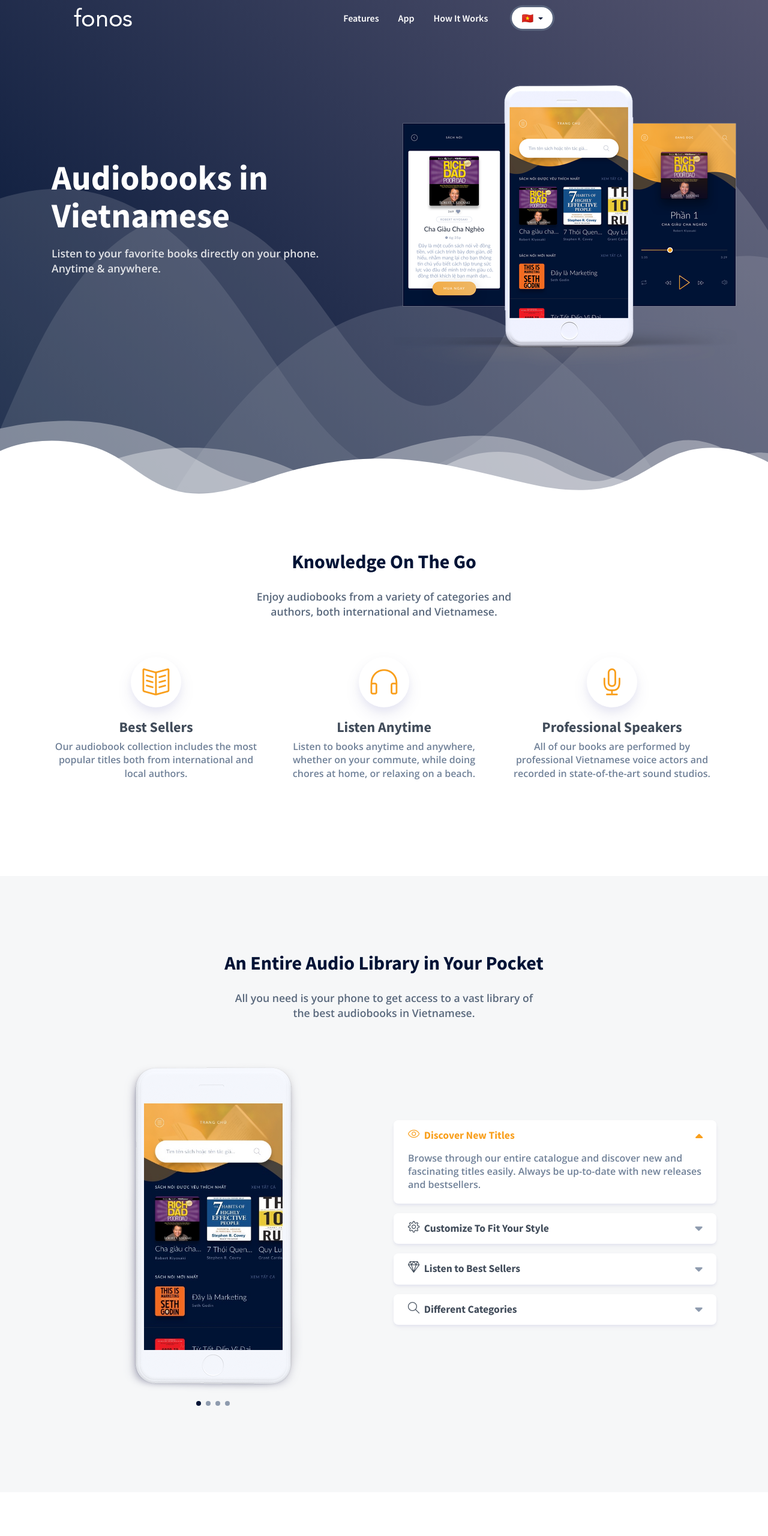
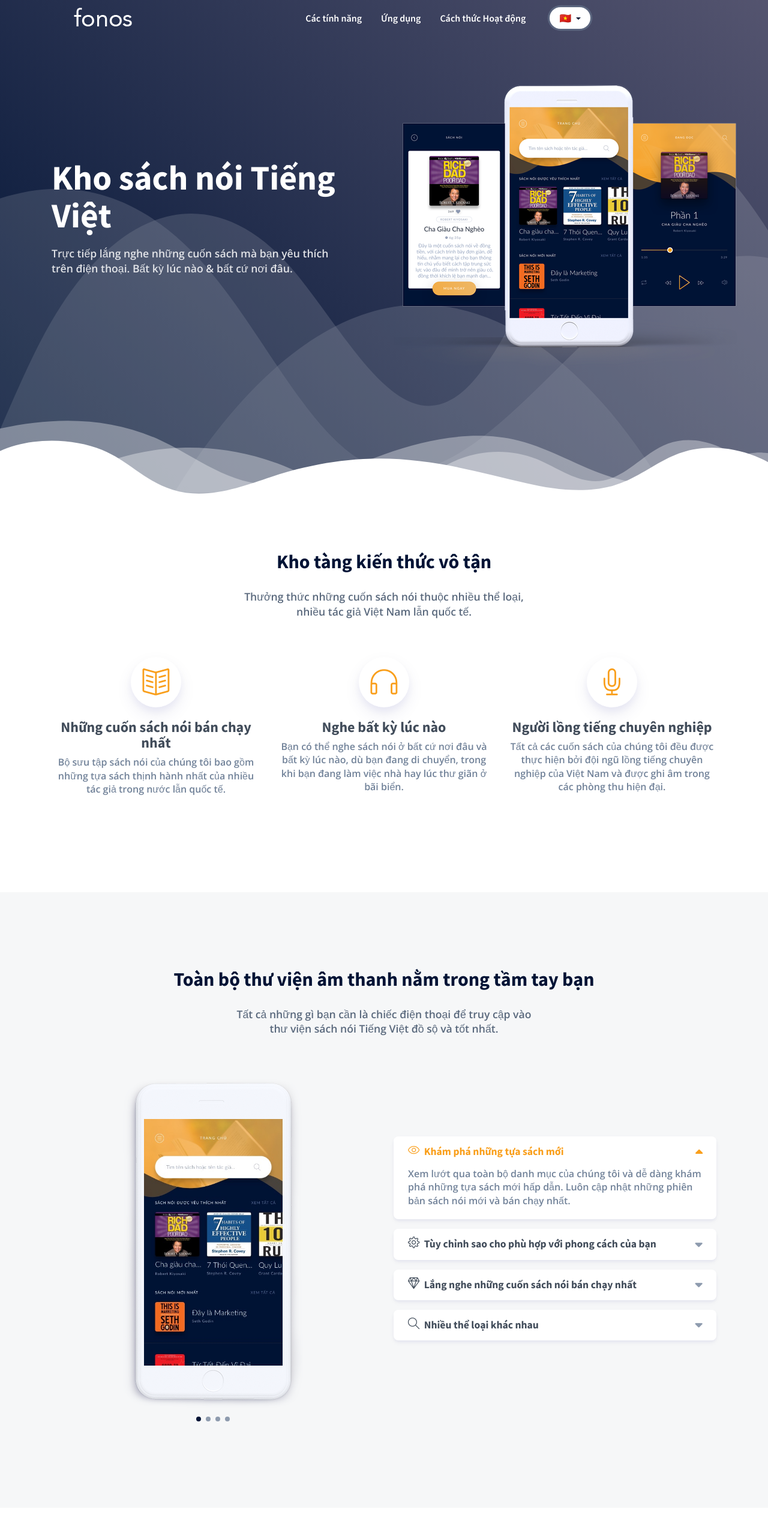
Before and after one commit to oscarjes/fonos, a website: page index.html in a window 1280 px wide. Shown: the top 2560 px of the page at 60% size. Drawn offline with nearby package versions, Linux system fonts and the light colour scheme.

Commit message:
vietnamese text

```diff
--- a/index.html
+++ b/index.html
@@ -4,7 +4,8 @@
     <meta charset="utf-8" />
     <meta http-equiv="X-UA-Compatible" content="IE=edge" />
     <meta name="viewport" content="width=device-width, initial-scale=1" />
-    <title>Fonos - Audiobooks in Vietnamese</title>
+    <title>Fonos - Kho sách nói Tiếng Việt</title>
+    <meta name="description" content="Fonos là ứng dụng di động cho phép mọi người mua sắm và lắng nghe những cuốn sách nói Tiếng Việt chất lượng cao mà không cần nỗ lực."/>
     <link
       href="https://fonts.googleapis.com/css?family=Source+Sans+Pro:600,700"
       rel="stylesheet"
@@ -25,20 +26,20 @@
         <a
           class="ui-variable-logo navbar-brand"
           href="index.html"
-          title="fonos - audiobooks in vietnamese"
+          title="Fonos - Kho sách nói Tiếng Việt"
         >
           <!-- Default Logo -->
           <img
             class="logo-default"
             src="assets/img/logo/fonos-logo.png"
-            alt="fonos - audiobooks in vietnamese"
+            alt="Fonos - Kho sách nói Tiếng Việt"
             data-uhd
           />
           <!-- Transparent Logo -->
           <img
             class="logo-transparent"
             src="assets/img/logo/fonos-logo-white.png"
-            alt="fonos - audiobooks in vietnamese"
+            alt="Fonos - Kho sách nói Tiếng Việt"
             data-uhd
           />
         </a>
@@ -49,15 +50,15 @@
           <ul class="nav navbar-nav">
             <!-- Nav Item -->
             <li>
-              <a href="#" data-scrollto="features">Features</a>
+              <a href="#" data-scrollto="features">Các tính năng</a>
             </li>
             <!-- Nav Item -->
             <li>
-              <a href="#" data-scrollto="showcase">App</a>
+              <a href="#" data-scrollto="showcase">Ứng dụng</a>
             </li>
             <!-- Nav Item -->
             <li>
-              <a href="#" data-scrollto="how-it-works">How It Works</a>
+              <a href="#" data-scrollto="how-it-works">Cách thức Hoạt động</a>
             </li>
             <li>
               <div class="dropdown show">
@@ -107,11 +108,10 @@
                   data-vertical_offset="16"
                 >
                   <h1 class="heading">
-                    Audiobooks in Vietnamese
+                    Kho sách nói Tiếng Việt
                   </h1>
                   <p class="paragraph">
-                    Listen to your favorite books directly on your phone.
-                    Anytime & anywhere.
+                    Trực tiếp lắng nghe những cuốn sách mà bạn yêu thích trên điện thoại. Bất kỳ lúc nào & bất cứ nơi đâu.
                   </p>
                   <div class="actions">
                     <!--
@@ -128,7 +128,7 @@
                   <img
                     src="assets/img/mockups/fonos-mockup-1.png"
                     class="responsive-on-sm"
-                    alt="fonos - audiobooks in vietnamese"
+                    alt="Fonos - Kho sách nói Tiếng Việt"
                     data-uhd
                     data-max_width="640"
                   />
@@ -149,11 +149,10 @@
         <div class="container ui-icon-blocks ui-blocks-h icons-lg">
           <div class="section-heading center">
             <h2 class="heading text-fonos-blue">
-              Knowledge On The Go
+              Kho tàng kiến thức vô tận
             </h2>
             <p class="paragraph">
-              Enjoy audiobooks from a variety of categories and authors, both
-              international and Vietnamese.
+              Thưởng thức những cuốn sách nói thuộc nhiều thể loại, nhiều tác giả Việt Nam lẫn quốc tế.
             </p>
           </div>
           <!-- .section-heading -->
@@ -162,30 +161,27 @@
               <div
                 class="icon icon-lg icon-circle icon-book-open text-fonos-orange"
               ></div>
-              <h4>Best Sellers</h4>
+              <h4>Những cuốn sách nói bán chạy nhất</h4>
               <p>
-                Our audiobook collection includes the most popular titles both
-                from international and local authors.
+                Bộ sưu tập sách nói của chúng tôi bao gồm những tựa sách thịnh hành nhất của nhiều tác giả trong nước lẫn quốc tế.
               </p>
             </div>
             <div class="col-sm-4 ui-icon-block">
               <div
                 class="icon icon-lg icon-circle icon-earphones text-fonos-orange"
               ></div>
-              <h4>Listen Anytime</h4>
+              <h4>Nghe bất kỳ lúc nào</h4>
               <p>
-                Listen to books anytime and anywhere, whether on your commute,
-                while doing chores at home, or relaxing on a beach.
+                Bạn có thể nghe sách nói ở bất cứ nơi đâu và bất kỳ lúc nào, dù bạn đang di chuyển, trong khi bạn đang làm việc nhà hay lúc thư giãn ở bãi biển.
               </p>
             </div>
             <div class="col-sm-4 ui-icon-block">
               <div
                 class="icon icon-lg icon-circle icon-microphone text-fonos-orange"
               ></div>
-              <h4>Professional Speakers</h4>
+              <h4>Người lồng tiếng chuyên nghiệp</h4>
               <p>
-                All of our books are performed by professional Vietnamese voice
-                actors and recorded in state-of-the-art sound studios.
+                Tất cả các cuốn sách của chúng tôi đều được thực hiện bởi đội ngũ lồng tiếng chuyên nghiệp của Việt Nam và được ghi âm trong các phòng thu hiện đại.
               </p>
             </div>
           </div>
@@ -201,11 +197,10 @@
           <!-- Section Heading -->
           <div class="section-heading center">
             <h2 class="heading text-fonos-blue">
-              An Entire Audio Library in Your Pocket
+              Toàn bộ thư viện âm thanh nằm trong tầm tay bạn
             </h2>
             <p class="paragraph">
-              All you need is your phone to get access to a vast library of the
-              best audiobooks in Vietnamese.
+              Tất cả những gì bạn cần là chiếc điện thoại để truy cập vào thư viện sách nói Tiếng Việt đồ sộ và tốt nhất.
             </p>
           </div>
           <!-- .section-heading -->
@@ -220,7 +215,7 @@
                   <img
                     src="assets/img/device-slider/device.png"
                     data-uhd
-                    alt="Fonos Audiobook App"
+                    alt="Fonos Kho sách nói Tiếng Việt"
                   />
                 </div>
                 <!-- Slider Images -->
@@ -246,7 +241,7 @@
                     <img
                       src="assets/img/device-slider/fonos-audio-book.png"
                       data-uhd
-                      alt="Fonos Audiobook Screen"
+                      alt="Fonos kho sách nói Screen"
                     />
                   </div>
                   <div class="item">
@@ -275,13 +270,11 @@
                     data-toggle_slider="device-slider-1"
                   >
                     <span class="icon icon-eye"></span>
-                    Discover New Titles
+                    Khám phá những tựa sách mới
                   </h6>
                   <div class="body in" data-accord="accordion-one">
                     <p>
-                      Browse through our entire catalogue and discover new and
-                      fascinating titles easily. Always be up-to-date with new
-                      releases and bestsellers.
+                      Xem lướt qua toàn bộ danh mục của chúng tôi và dễ dàng khám phá những tựa sách mới hấp dẫn. Luôn cập nhật những phiên bản sách nói mới và bán chạy nhất.
                     </p>
                   </div>
                 </div>
@@ -294,13 +287,11 @@
                     data-toggle_slider="device-slider-1"
                   >
                     <span class="icon icon-settings"></span>
-                    Customize To Fit Your Style
+                    Tùy chỉnh sao cho phù hợp với phong cách của bạn
                   </h6>
                   <div class="body" data-accord="accordion-two">
                     <p>
-                      Choose the playback speed that works best for you. Want to
-                      listen to some books at a faster pace than others? No
-                      problem!
+                      Hãy chọn tốc độ nói phù hợp với bạn nhất. Bạn có muốn lắng nghe một số cuốn sách nói với tốc độ nhanh hơn những cuốn sách khác? Điều này không thành vấn đề!
                     </p>
                   </div>
                 </div>
@@ -313,14 +304,11 @@
                     data-toggle_slider="device-slider-1"
                   >
                     <span class="icon icon-diamond"></span>
-                    Listen to Best Sellers
+                    Lắng nghe những cuốn sách nói bán chạy nhất
                   </h6>
                   <div class="body" data-accord="accordion-three">
                     <p>
-                      Discover and listen to some of the most popular books
-                      available today. Fonos gives you access not just to the
-                      newest best sellers but also to timeless classics.
-                    </p>
+                      Khám phá và lắng nghe một số cuốn sách nói thịnh hành nhất hiện nay. Fonos cho phép bạn truy cập không chỉ vào những cuốn sách bán chạy nhất và mới nhất mà còn cả những tựa sách kinh điển vượt thời gian.                    </p>
                   </div>
                 </div>
                 <!-- Accordion 4  -->
@@ -332,12 +320,11 @@
                     data-toggle_slider="device-slider-1"
                   >
                     <span class="icon icon-magnifier"></span>
-                    Different Categories
+                    Nhiều thể loại khác nhau
                   </h6>
                   <div class="body" data-accord="accordion-four">
                     <p>
-                      Browse book in your favorite categories or discover new
-                      titles when exploring new topics.
+                      Hãy xem lướt qua những cuốn sách thuộc thể loại yêu thích của bạn hoặc tìm hiểu những tựa sách mới khi bạn khám phá các chủ đề mới.
                     </p>
                   </div>
                 </div>
@@ -358,12 +345,10 @@
           <!-- Section Heading -->
           <div class="section-heading center">
             <h2 class="heading text-fonos-blue">
-              The Best Way To Enjoy Books
+              Cách tốt nhất để thưởng thức những cuốn sách
             </h2>
             <p class="paragraph">
-              Our hectic modern lives make it hard to find the time to sit down
-              and read a physical book. Audiobooks solve that problem by
-              allowing you to listen to books while doing other things!
+              Cuộc sống hiện đại với nhịp sống bận rộn sẽ khiến bạn khó có thời gian để ngồi xuống và đọc sách. Sách nói sẽ giải quyết được vấn đề đó bằng cách cho phép bạn lắng nghe sách nói trong khi bạn đang làm những việc khác!
             </p>
           </div>
           <!-- .section-heading -->
@@ -372,12 +357,10 @@
             <div class="row">
               <div class="col-md-6" data-vertical_center="true">
                 <h4 class="heading">
-                  Anywhere
+                  Bất cứ nơi đâu
                 </h4>
                 <p class="paragraph">
-                  Listen to books on your way to work, while exercising in the
-                  gym, when relaxing in a coffee shop, or at home. All you need
-                  is your phone.
+                  Lắng nghe sách nói trên đường bạn đi làm, trong khi tập thể dục, trong khi thư giãn trong quán cà phê hay ở nhà. Tất cả những gì bạn cần là chiếc điện thoại.
                 </p>
               </div>
               <div class="col-md-6">
@@ -385,7 +368,7 @@
                   class="responsive-on-xs"
                   src="assets/img/illustrations/walk_fonos.png"
                   data-uhd
-                  alt="Fonos Audiobook App"
+                  alt="Fonos Kho sách nói Tiếng Việt"
                   data-max_width="464"
                 />
               </div>
@@ -393,12 +376,10 @@
             <div class="row">
               <div class="col-md-6" data-vertical_center="true">
                 <h4 class="heading">
-                  Anytime
+                  Bất kỳ lúc nào
                 </h4>
                 <p class="paragraph">
-                  The beauty of audiobooks is that you can listen to them
-                  anytime you have your phone on you, whether it's during a
-                  break at work or in the evening before falling asleep.
+                  Cái hay của sách nói là bạn có thể nghe chúng bất kỳ lúc nào bạn có điện thoại bên mình, dù đó là trong giờ nghỉ tại nơi làm việc hay buổi tối trước khi bạn chìm vào giấc ngủ.
                 </p>
               </div>
               <div class="col-md-6">
@@ -406,7 +387,7 @@
                   class="responsive-on-xs"
                   src="assets/img/illustrations/dance_fonos.png"
                   data-uhd
-                  alt="Fonos Audiobook App"
+                  alt="Fonos Kho sách nói Tiếng Việt"
                   data-max_width="451"
                 />
               </div>
@@ -429,13 +410,10 @@
               <!-- Section Heading -->
               <div class="section-heading">
                 <h2 class="heading">
-                  Available on iOS and Android
+                  Có sẵn trên cả iOS lẫn Android
                 </h2>
                 <p class="paragraph">
-                  Soon you’ll be able to download our app both from the iOS App
-                  Store and from the Google Play Store. Nothing stands between
-                  you and audiobooks in Vietnamese anymore, no matter what phone
-                  you have.
+                  Bạn sẽ sớm có thể tải ứng dụng của chúng tôi từ Cửa hàng ứng dụng của iOS và Cửa hàng Google Play. Không gì có thể ngăn bạn sở hữu sách nói Tiếng Việt nữa, bất kể bạn đang sử dụng loại điện thoại nào.
                 </p>
               </div>
               <!-- .section-heading -->
@@ -447,7 +425,7 @@
             >
               <img
                 src="assets/img/mockups/fonos-mockup-2.png"
-                alt="Fonos Audiobook App"
+                alt="Fonos Kho sách nói Tiếng Việt"
                 data-uhd
                 class="responsive-on-sm"
                 data-max_width="600"
@@ -466,12 +444,10 @@
           <!-- Dection Heading -->
           <div class="section-heading center">
             <h2 class="heading text-fonos-blue">
-              Gorgeous And Easy To Use
+              Tuyệt đẹp và Dễ sử dụng
             </h2>
             <p class="paragraph">
-              The Fonos iOS and Android apps have been specifically designed to
-              make your experience as enjoyable as possible. Never has listening
-              to audio content been easier and more fun!
+              Ứng dụng Fonos trên iOS và Android đã được thiết kế đặc biệt để giúp trải nghiệm của bạn trở nên thú vị nhất có thể. Chưa bao giờ mà việc nghe nội dung sách được lồng tiếng lại trở nên dễ dàng và thú vị hơn thế!
             </p>
           </div>
           <!-- .section-heading -->
@@ -516,7 +492,7 @@
             <div class="ui-card shadow-lg">
               <img
                 src="assets/img/app-screens/fonos-audio-book.png"
-                alt="Fonos Audiobook Screen"
+                alt="Fonos kho sách nói Screen"
                 data-uhd
               />
             </div>
@@ -540,9 +516,9 @@
         <div class="ui-gradient-fonos footer-bg">
           <!--  Download Section -->
           <div class="text-center download-section">
-            <h2 class="heading">Coming Soon</h2>
+            <h2 class="heading">Sớm có mặt</h2>
             <p class="paragraph">
-              Fonos will soon be available both on iPhone and Android.
+              Fonos sẽ sớm có mặt trên cả iPhone lẫn Android.
             </p>
             <div class="actions">
               <a
@@ -573,7 +549,7 @@
                     title="Codeytech"
                     >fonos</a
                   >
-                  All Rights Reserved
+                  Bảo lưu mọi quyền.
                 </p>
               </div>
               <!-- Social Icons -->
```
